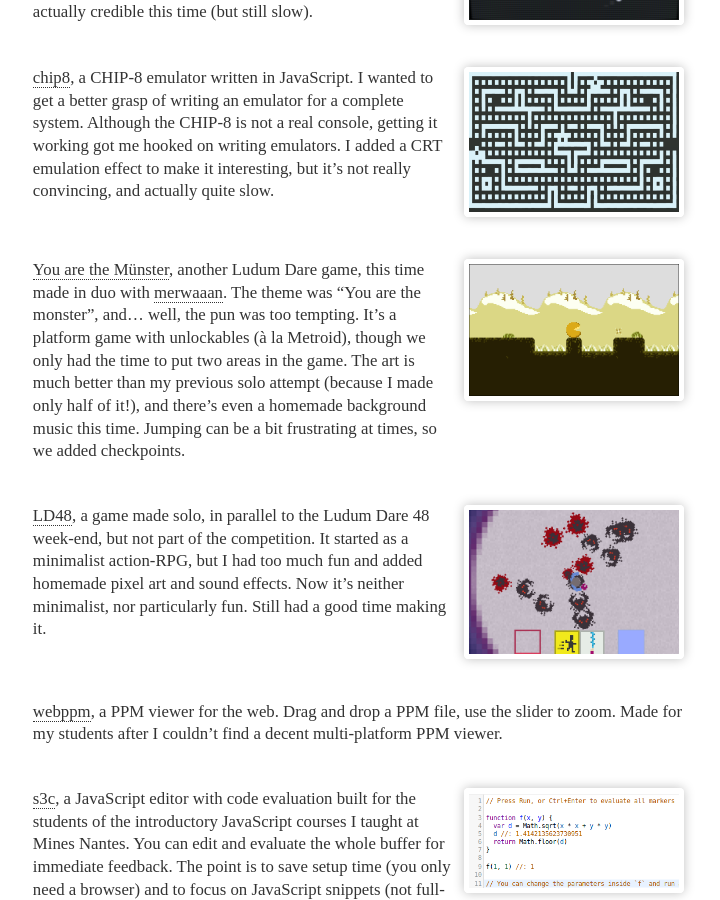
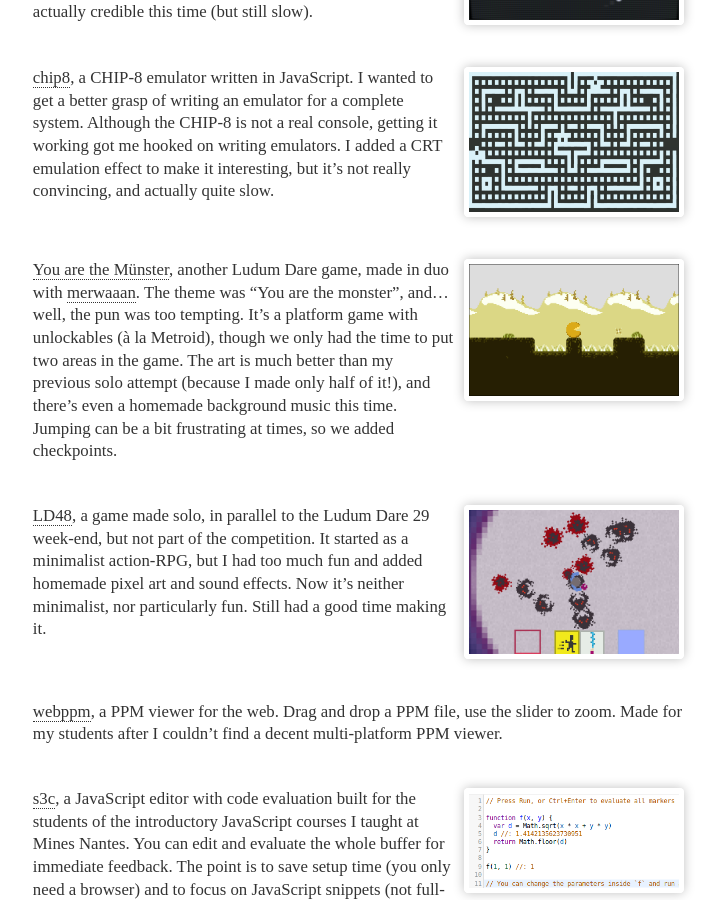
Before and after one commit to fmdkdd/fmdkdd.github.com, a Jekyll site: the page built from projects.md, in a window 1280 px wide and 900 px high, scrolled down 1178 px. Shown: the whole window, without its empty margins (289-1009 px from the left). Built offline with Jekyll 4.4.1, drawn with Linux system fonts in a browser that asks for light colours.

Commit message:
Minor rewording

```diff
--- a/projects.md
+++ b/projects.md
@@ -69,16 +69,16 @@ a CRT emulation effect to make it interesting, but it's not really convincing,
 and actually quite slow.
 
 <a href="img/projects/yatm.jpg"><img src="img/projects/yatm.jpg" alt="yatm image"></a>
-[You are the Münster][], another Ludum Dare game, this time made in duo
-with [merwaaan][].  The theme was "You are the monster", and... well, the pun
-was too tempting.  It's a platform game with unlockables (à la Metroid), though
-we only had the time to put two areas in the game.  The art is much better than
-my previous solo attempt (because I made only half of it!), and there's even a
-homemade background music this time.  Jumping can be a bit frustrating at times,
-so we added checkpoints.
+[You are the Münster][], another Ludum Dare game, made in duo with [merwaaan][].
+The theme was "You are the monster", and... well, the pun was too tempting.
+It's a platform game with unlockables (à la Metroid), though we only had the
+time to put two areas in the game.  The art is much better than my previous solo
+attempt (because I made only half of it!), and there's even a homemade
+background music this time.  Jumping can be a bit frustrating at times, so we
+added checkpoints.
 
 <a href="img/projects/ld48.png"><img src="img/projects/ld48.png" alt="ld48 image"></a>
-[LD48][], a game made solo, in parallel to the Ludum Dare 48 week-end, but not
+[LD48][], a game made solo, in parallel to the Ludum Dare 29 week-end, but not
 part of the competition.  It started as a minimalist action-RPG, but I had too
 much fun and added homemade pixel art and sound effects.  Now it's neither
 minimalist, nor particularly fun.  Still had a good time making it.
```
